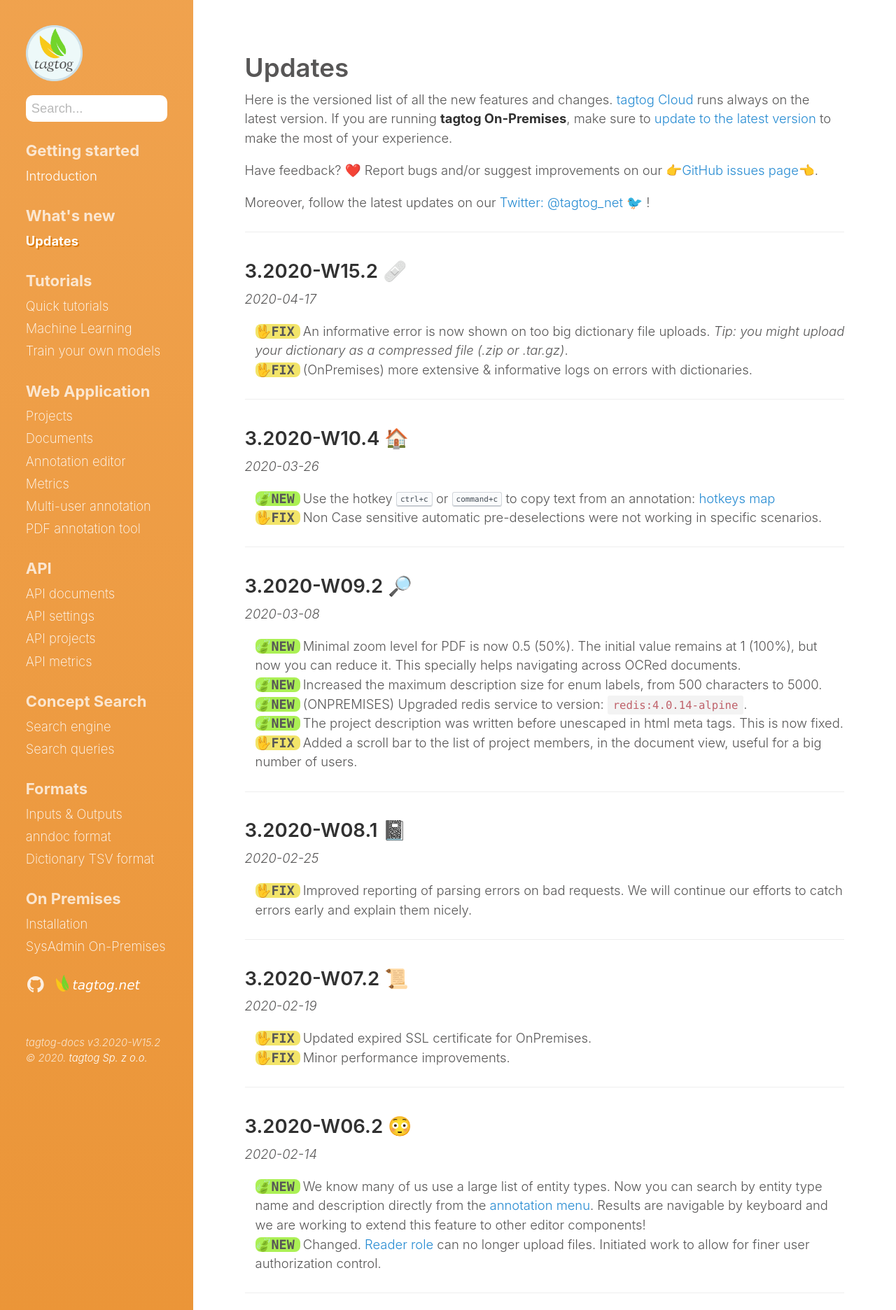
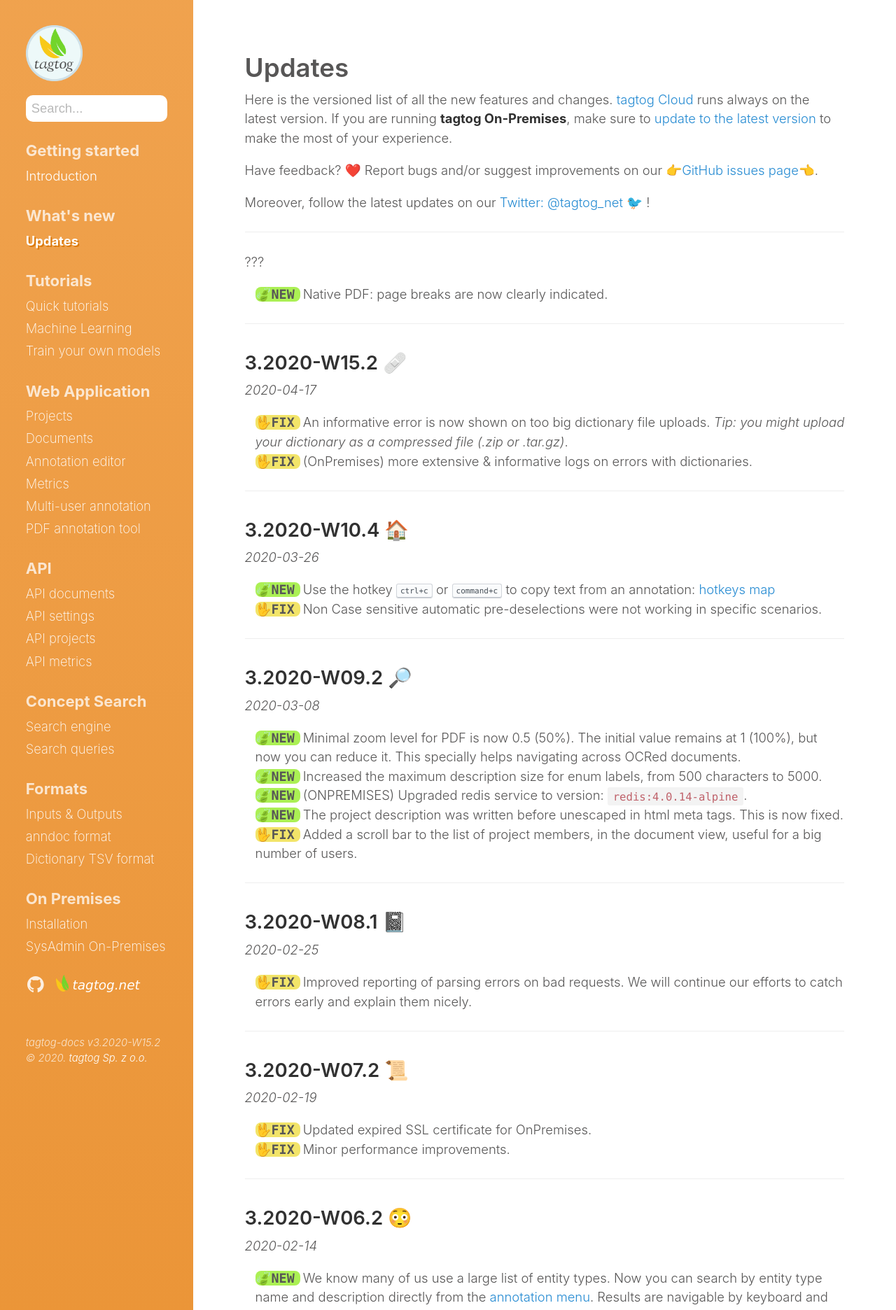
Before and after one commit to tagtogorg/tagtog-doc, a Jekyll site: the page built from updates.md, in a window 1280 px wide. Shown: the top 1872 px of the page at 70% size. Built offline with Jekyll 4.4.1, drawn with Linux system fonts in a browser that asks for light colours; nearby versions of some CDN libraries; emoji names are drawn with the system emoji font; some of the changed text lies outside the part shown.

Commit message:
Updates update page

```diff
--- a/updates.md
+++ b/updates.md
@@ -11,6 +11,14 @@ Here is the versioned list of all the new features and changes. [tagtog Cloud](h
 Have feedback? :heart: Report bugs and/or suggest improvements on our [:point_right:GitHub issues page:point_left:](https://github.com/tagtog/tagtog-doc/issues).
 
 Moreover, follow the latest updates on our [Twitter: @tagtog_net 🐦](https://twitter.com/tagtog_net) !
+
+---
+
+???
+
+<ul class="updates">
+  <li class="new"><span markdown="1">Native PDF: page breaks are now clearly indicated.</span></li>
+</ul>
 
 ---
 
```
